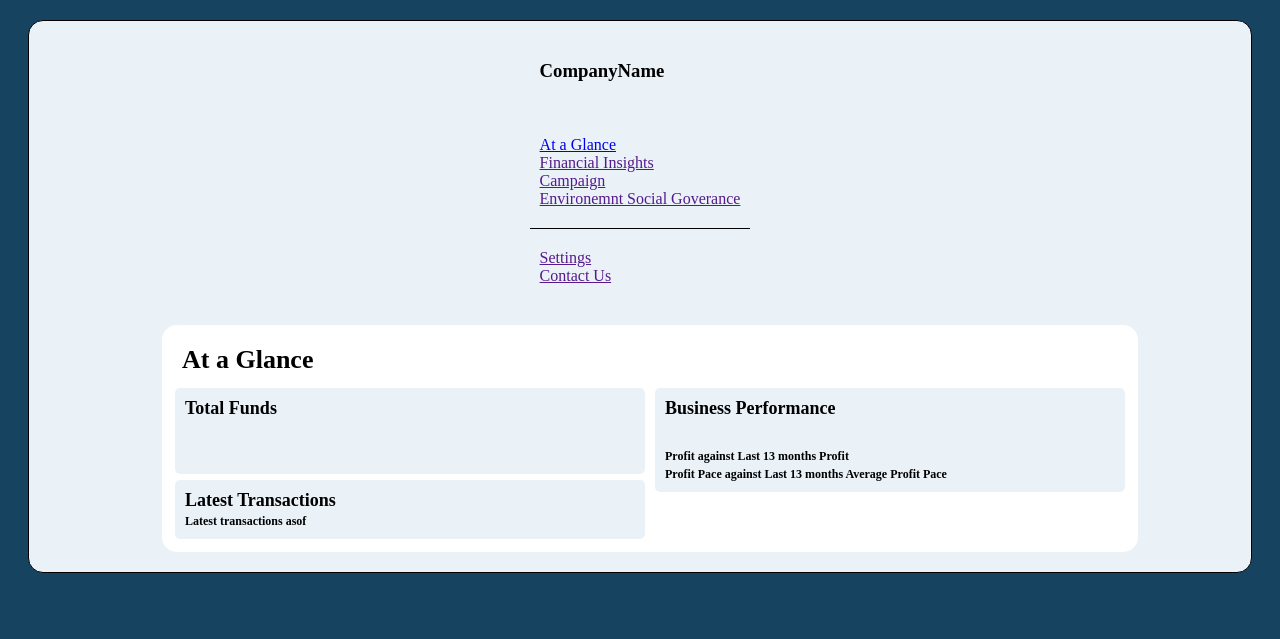
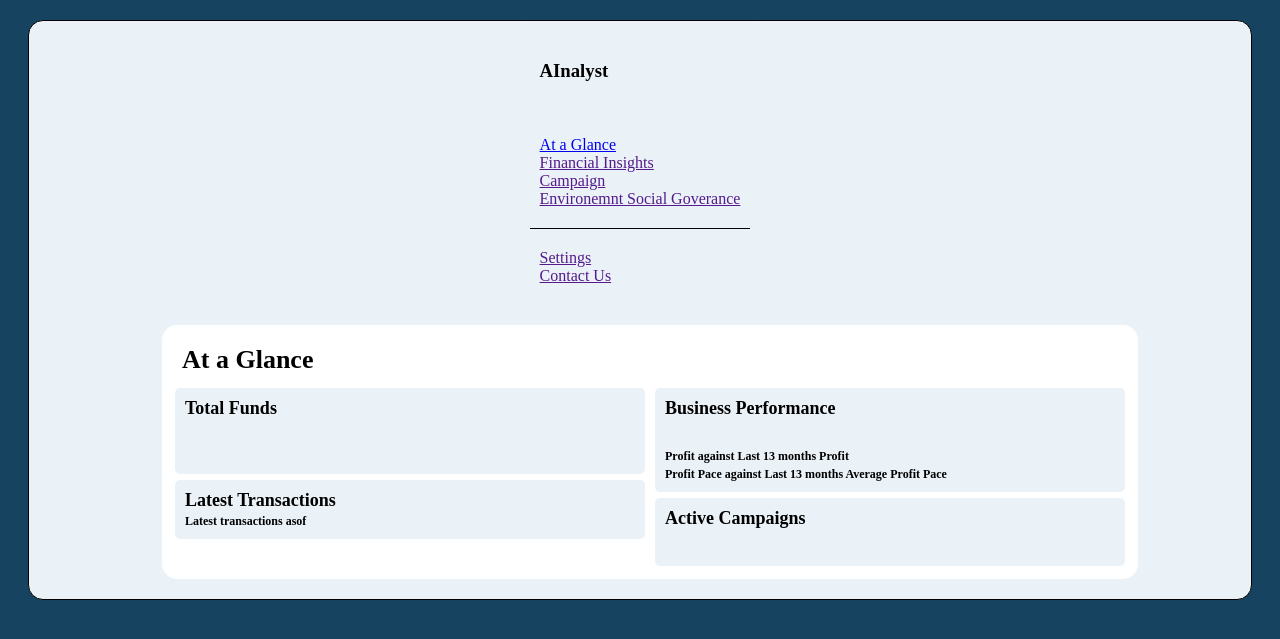
Before and after one commit to ryncii/SprintPOC, a Flask app: template FlaskApp/app/templates/home.html in a window 1280 px wide. Shown: the top 639 px of the page. Run offline with Flask 3, Linux system fonts and the light colour scheme; the template is opened without the code that fills it, so the values that code supplies are empty; some libraries are stand-ins or nearby versions.

Commit message:
Save copy - time to look at detailed bugfixes

```diff
--- a/FlaskApp/app/home/__init__.py
+++ b/FlaskApp/app/home/__init__.py
@@ -33,4 +33,7 @@
     latestTransactions['TRANSACTIONEVENTS'] = interface.eventsGraph
     latestTransactions['REFRESHTIME'] = dt.datetime.strftime(dt.datetime.now(), '%d %b %Y %H:%M:%S')
 
-    return render_template('home.html', username = session['Username'], ACCOUNTFUNDDATA = accountFund, BUSINESSPERFORMANCEDATA = bizPerformance, TRANSACTIONEVENTS = latestTransactions)
+    campaignPerformance = {}
+    campaignPerformance['Status'] = 'No active campaigns running'
+
+    return render_template('home.html', username = session['Username'], ACCOUNTFUNDDATA = accountFund, BUSINESSPERFORMANCEDATA = bizPerformance, TRANSACTIONEVENTS = latestTransactions, CAMPAIGNPROGRESS=campaignPerformance)
--- a/FlaskApp/app/templates/base.html
+++ b/FlaskApp/app/templates/base.html
@@ -2,12 +2,14 @@
 <html lang="en">
 <head>
     <meta charset="UTF-8">
-    <title>[Platform Name] by [Company Name]</title>
+    <title>AInalyst</title>
     <style type="text/css">
 
         .main {
             background-color:#154360;
             text-align: center;
+            min-height:100%;/* make sure it is at least as tall as the viewport */
+            position:relative;
         }
 
         .divBoxLogin{
--- /dev/null
+++ b/FlaskApp/app/templates/cards/campaignPerformance.html
@@ -0,0 +1,2 @@
+{% set campaignPerformanceData = CAMPAIGNPROGRESS %}
+<h1>Active Campaigns</h1><h2>{{ campaignPerformanceData['Status'] }}</h2><br />
--- a/FlaskApp/app/templates/home.html
+++ b/FlaskApp/app/templates/home.html
@@ -16,6 +16,9 @@
             <div class="divContentCol">
                 <div class="divCardContent">
                     {% include 'cards/performanceSummary.html' %}
+                </div><br />
+                <div class="divCardContent" style="width: auto; display: block;">
+                    {% include 'cards/campaignPerformance.html' %}
                 </div>
             </div>
         </div>
--- a/FlaskApp/app/templates/navigation.html
+++ b/FlaskApp/app/templates/navigation.html
@@ -1,5 +1,5 @@
 <div class="navPaneTop">
-    <h3>CompanyName</h3>
+    <h3>AInalyst</h3>
     <br/>
     <br/>
     <nav>
--- a/FlaskApp/core/charts.py
+++ b/FlaskApp/core/charts.py
@@ -173,6 +173,7 @@
             pad=0
         ),
         height= gheight,
+        width = 400,
         showlegend = False,
         yaxis_visible = False,
         paper_bgcolor=BACKGROUND_COLOR,
```
Also changed, not shown: 1 other file.
